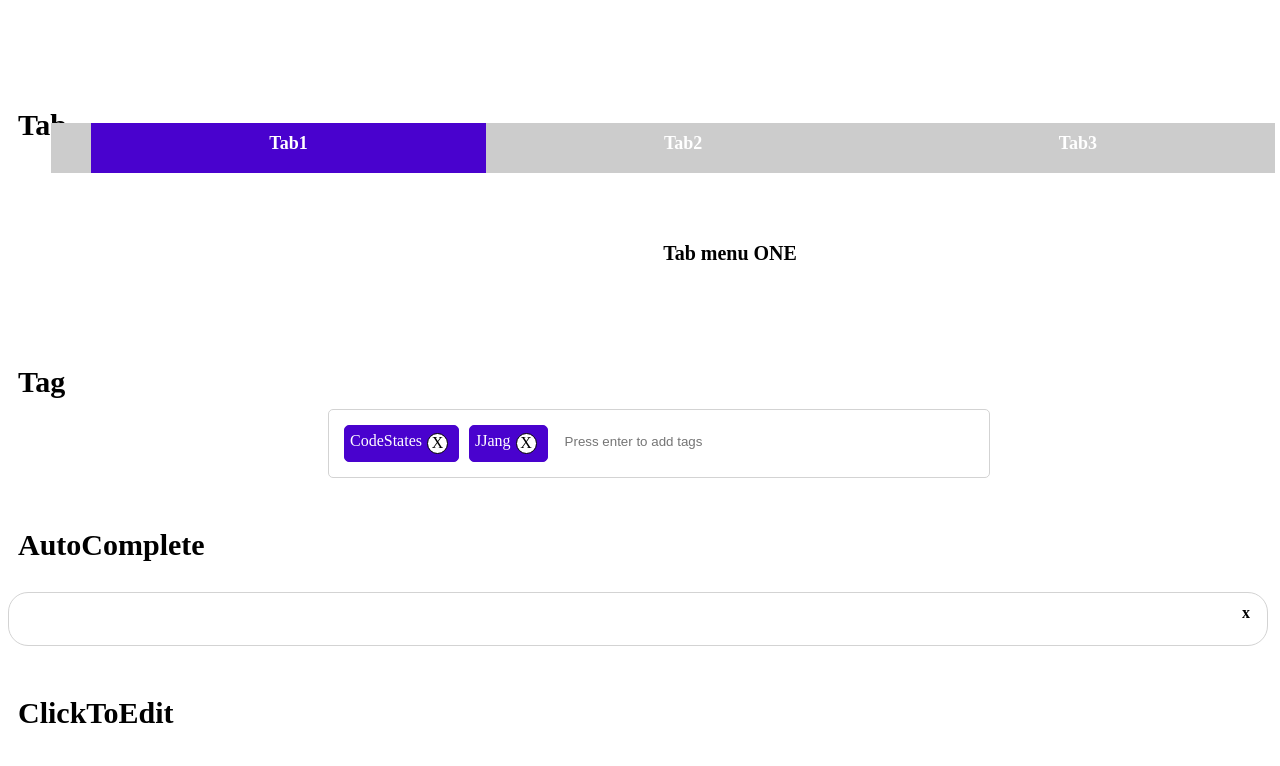
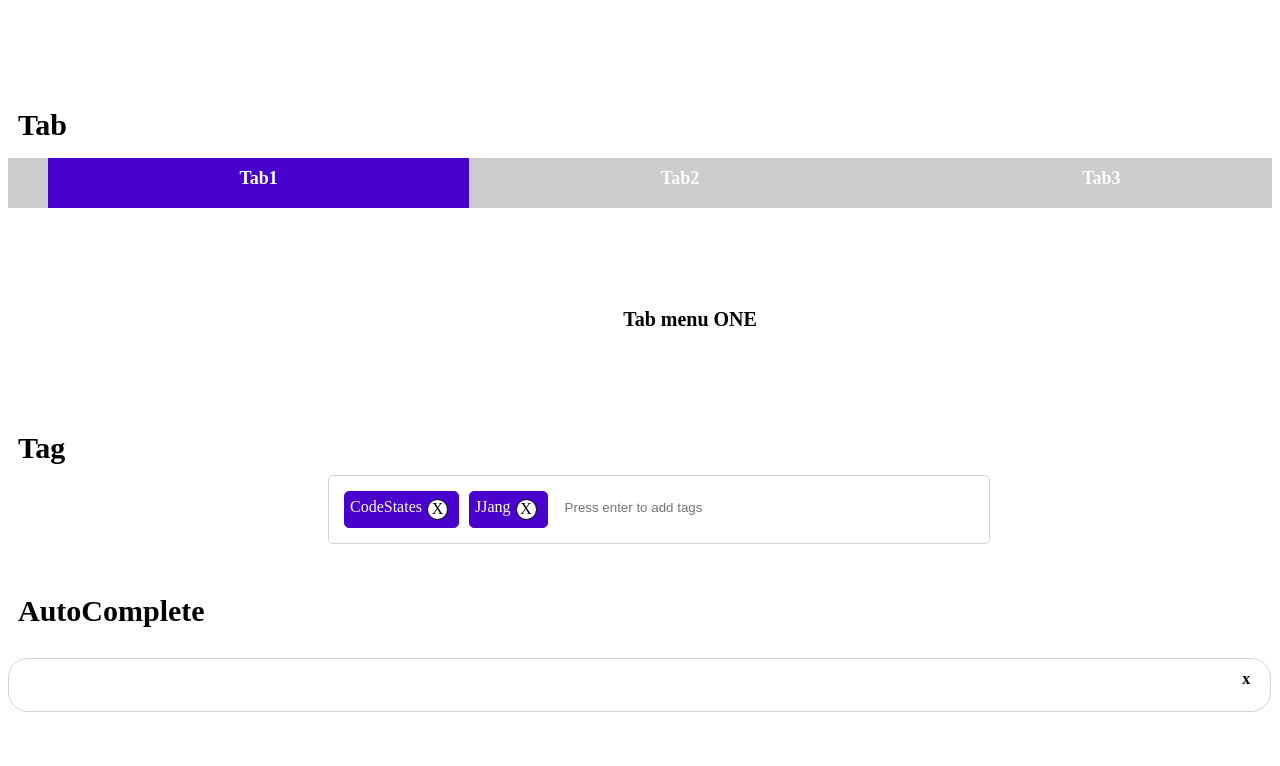
Before and after one commit to KooTaehyeon/wanted_pre_onboarding, a React (Create React App) app: page / in a window 1280 px wide. Shown: the part 368-1134 px from the top of the page. Built offline with nearby package versions, Linux system fonts and the light colour scheme.

Commit message:
css 수정

```diff
--- a/src/components/ClickToEdit.jsx
+++ b/src/components/ClickToEdit.jsx
@@ -24,7 +24,7 @@ const ClickToEdit = () => {
           <input className='edit_input' type='text' onBlur={ageBlur} />
         </div>
         <div className='form_div'>
-          이름<span>{nameCh}</span> 나이<span>{ageCh}</span>
+          이름:<span>{nameCh}</span> 나이:<span>{ageCh}</span>
         </div>
       </form>
     </>
--- a/src/css/AutoComplete.css
+++ b/src/css/AutoComplete.css
@@ -7,7 +7,7 @@
   padding: 5px;
   border-radius: 20px;
   height: auto;
-  width: 97.5vw;
+  width: 99%;
   left: 0px;
   margin: 30px 0px;
 }
@@ -19,15 +19,15 @@
 .auto_form input {
   border: none;
   position: relative;
-  margin-left: 19px;
-  width: 90vw;
+  padding-left: 20px;
+  width: 85%;
   height: 40px;
 }
 .auto_form span {
   position: relative;
   float: right;
-  margin-right: 12px;
-  margin-top: 6px;
+  top: 6px;
+  right: 15px;
   cursor: pointer;
   font-weight: bold;
 }
--- a/src/css/Tab.css
+++ b/src/css/Tab.css
@@ -1,14 +1,14 @@
 .tab_ul {
-  position: absolute;
-  top: 475px;
-  left: 4%;
+  position: relative;
+
   background-color: #ccc;
-  width: 92.5vw;
+  width: 100%;
   height: 50px;
   display: flex;
   text-align: center;
 }
 .tab_li {
+  position: relative;
   list-style: none;
   display: inline;
   width: 95vw;
@@ -16,13 +16,12 @@
   padding: 10px;
   font-weight: bold;
   font-size: 18px;
-  /* background-color: blue; */
 }
 .mod_text {
   position: relative;
   margin: 100px 0px;
   text-align: center;
-  left: 90px;
+  left: 50px;
   font-size: 20px;
   font-weight: bold;
 }
```
